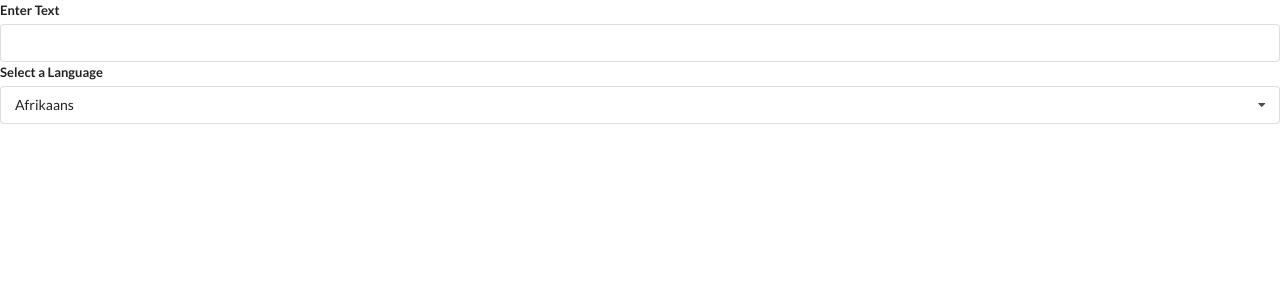
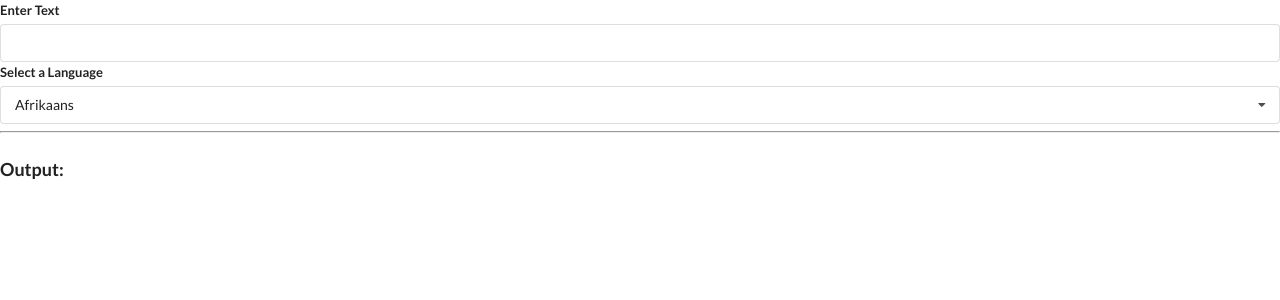
Before and after one commit to anuragd23/Widgets, a React (Create React App) app: page / in a window 1280 px wide. Shown: the top 300 px of the page. Built offline with nearby package versions, Linux system fonts and the light colour scheme.

Commit message:
Added Convert component

```diff
--- /dev/null
+++ b/src/components/Convert.js
@@ -0,0 +1,17 @@
+import React, { useState, useEffect} from 'react';
+
+const Convert = ({ language, text }) => {
+
+    useEffect(() => {
+        console.log('New language or text detected');
+
+    }, [language, text]);
+
+    return (
+        <div>
+
+        </div>
+    );
+};
+
+export default Convert;
--- a/src/components/Translate.js
+++ b/src/components/Translate.js
@@ -1,5 +1,8 @@
-import React, { useState, useEffect, useRef } from 'react';
+// AIzaSyCHUCmpR7cT_yDFHC98CZJy2LTms-IwDlM
+
+import React, { useState } from 'react';
 import Dropdown from './Dropdown';
+import Convert from './Convert';
 
 const options = [
     {
@@ -39,6 +42,12 @@
                 selected={language}
                 onSelectedChange={setLanguage}
             />
+            <hr />
+            <h3 className="ui header">Output:</h3>
+            <Convert
+            language={language}
+            text={text}
+            />
         </div>
     );
 };
```
Also changed, not shown: 1 other file (tests, documents, lock files or other folders).
